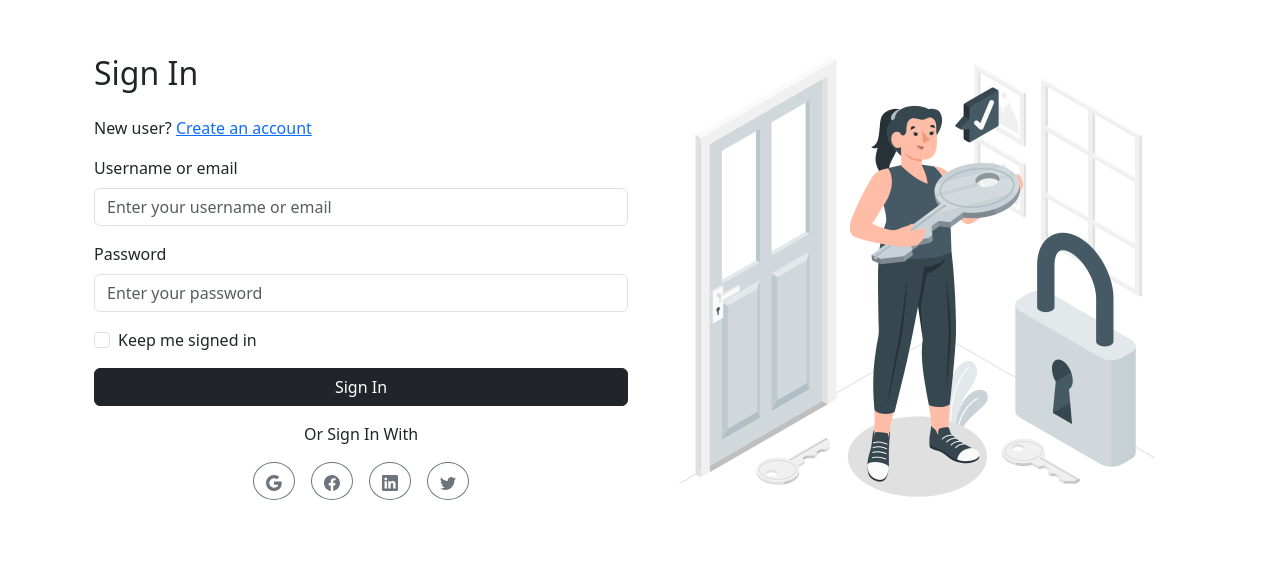
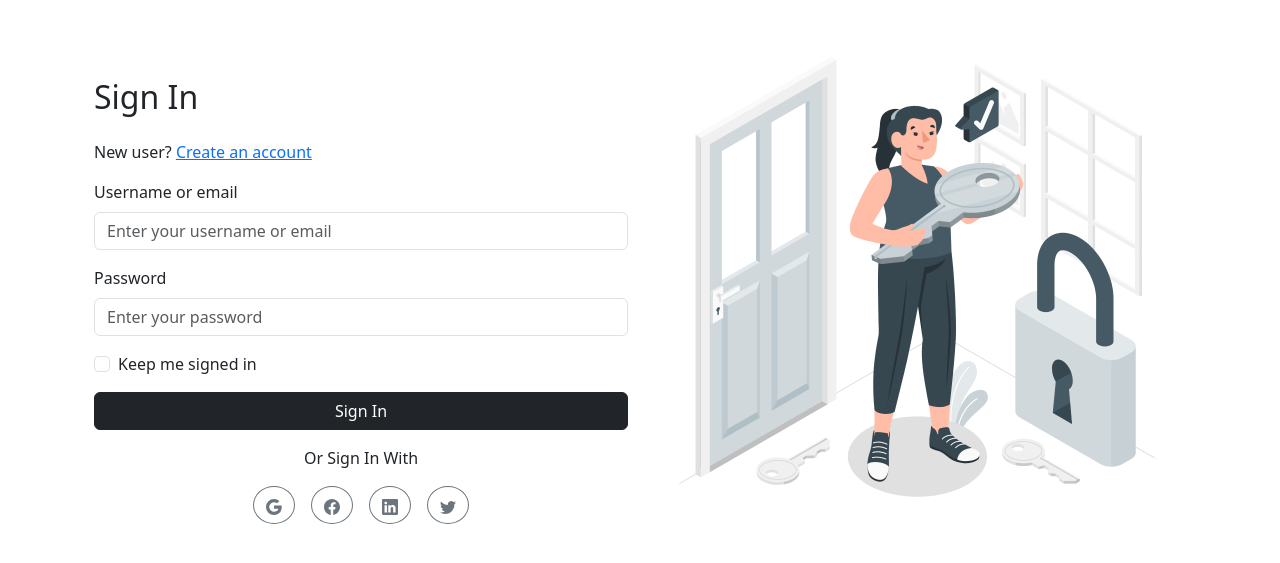
Before and after one commit to neeru0410/L1-MT, a React (Create React App) app: page / in a window 1280 px wide. Shown: the part 123-686 px from the top of the page. Built offline with nearby package versions, Linux system fonts and the light colour scheme.

Commit message:
Login UI changes - Add margin class to the h2 tag

```diff
--- a/src/pages/Login.jsx
+++ b/src/pages/Login.jsx
@@ -41,7 +41,7 @@ const Login = () => {
             <Row className="w-100 align-items-center">
                 {/* Login Form Section */}
                 <Col md={6} className="d-flex flex-column justify-content-center">
-                    <h2 className="mb-4">Sign In</h2>
+                    <h2 className="mt-5 mb-4">Sign In</h2>
                     <p>
                         New user? <a href="#">Create an account</a>
                     </p>
```
